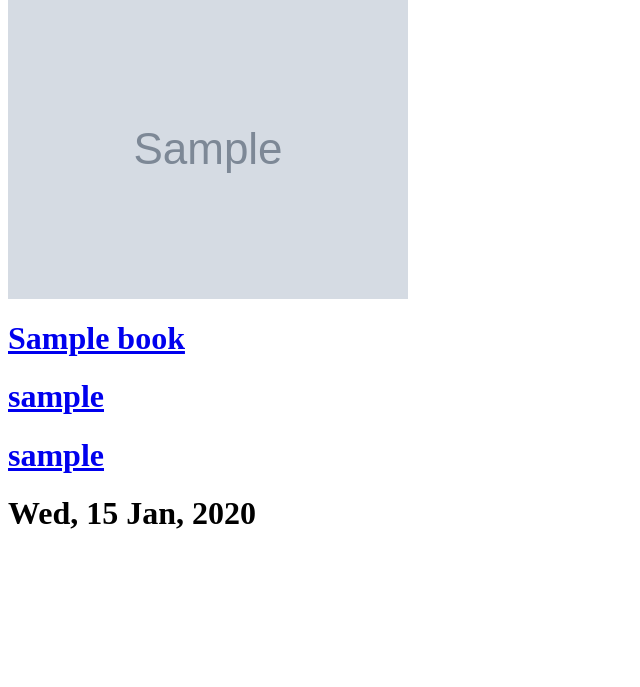
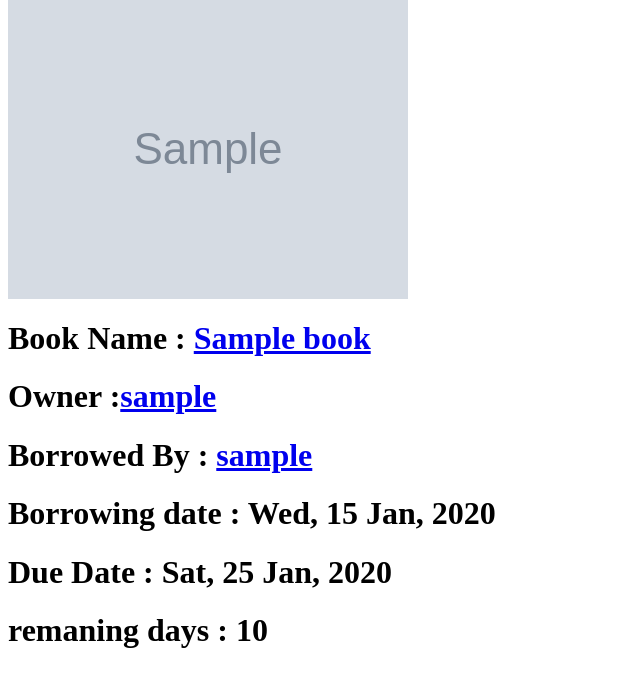
Before and after one commit to bassiony1/Online-Library-Management, a Django app: template src/books/templates/books/borrowed_books.html in a window 1280 px wide. Shown: the part 100-787 px from the top of the page, without its empty margins (0-640 px from the left). Run offline with Django 3.2, Linux system fonts and the light colour scheme; the template is opened without the code that fills it: values that come from a table or form of the project are taken from there, others are empty; tables that the repository leaves empty hold one stand-in row (values such as "Sample post"); grey boxes marked "Sample" are stand-in pictures; some libraries are stand-ins or nearby versions.

Commit message:
Added returning Dates to books

```diff
--- a/src/books/models.py
+++ b/src/books/models.py
@@ -1,8 +1,9 @@
+from datetime import timedelta
 from django.db import models
 from django.contrib.auth.models import User
 from django.urls.base import reverse
 from PIL import Image
-
+from django.utils import timezone
 # Create your models here.
 class book(models.Model):
     name = models.CharField(max_length=50)
@@ -12,6 +13,21 @@ class book(models.Model):
     borrowed = models.BooleanField(default=False , verbose_name='borrow')
     borrowed_by = models.ForeignKey(User , on_delete=models.SET_NULL , related_name='book_borrowing' , blank=True , null=True)
     upload_date = models.DateTimeField(auto_now_add=True)
+    borrowed_date = models.DateTimeField(default= None, null=True , blank=True)
+    borrowing_duration = models.IntegerField(null=True , blank=True)
+    return_date = models.DateTimeField(null=True)
+
+
+
+
+
+    @property
+    def return_date(self):
+      return self.borrowed_date + timedelta(days=self.borrowing_duration)
+
+    @property
+    def remaining (self):
+        return (self.return_date - self.borrowed_date).days
 
     ## overrideing The Success_Url  method for The Creation of A book
     def get_absolute_url(self):
--- a/src/books/templates/books/book.html
+++ b/src/books/templates/books/book.html
@@ -6,6 +6,7 @@
     <h1>Description: {{book.description}}</h1>
     <h1>Owned By :{{book.owner}}</h1>
     <h1>Uploaded At :{{book.upload_date|date:"D, d M, Y"}}</h1>
+    <h1>Borrowing Duration : {{book.borrowing_duration}}</h1>
     <form action="" method="POST">
         {% csrf_token %}
         {% bootstrap_form form %}
--- a/src/books/templates/books/borrowed_books.html
+++ b/src/books/templates/books/borrowed_books.html
@@ -15,10 +15,12 @@
 {% for book in books %}
 
     <img src="{{book.cover.url}}" alt="">
-    <h1><a href="{% url 'book-detail' book.pk %}">{{book.name}}</a></h1>
-    <h1><a href=" {% url 'u-profile' book.owner.profile.id %} ">{{book.owner}}</a></h1>
-    <h1><a href=" {% url 'u-profile' book.borrowed_by.profile.id %} ">{{book.borrowed_by}}</a></h1>
-    <h1>{{book.upload_date|date:"D, d M, Y"}}</h1>
+    <h1>Book Name : <a href="{% url 'book-detail' book.pk %}">{{book.name}}</a></h1>
+    <h1>Owner :<a href=" {% url 'u-profile' book.owner.profile.id %} ">{{book.owner}}</a></h1>
+    <h1> Borrowed By : <a href=" {% url 'u-profile' book.borrowed_by.profile.id %} ">{{book.borrowed_by}}</a></h1>
+    <h1>Borrowing date : {{book.borrowed_date|date:"D, d M, Y"}}</h1>
+    <h1>Due Date : {{book.return_date|date:"D, d M, Y"}}</h1>
+    <h1> remaning days : {{book.remaining}} </h1>
 
 {% endfor %}
 
--- a/src/books/templates/books/home.html
+++ b/src/books/templates/books/home.html
@@ -15,7 +15,8 @@
     <img src="{{book.cover.url}}" alt="">
     <h1><a href="{% url 'book-detail' book.pk %}">{{book.name}}</a></h1>
     <h1><a href=" {% url 'u-profile' book.owner.profile.id %} ">{{book.owner}}</a></h1>
-    <h1>{{book.upload_date|date:"D, d M, Y"}}</h1>
+    <h1>Borrowing Duration : {{book.borrowing_duration}}</h1>
+    <h1>Uploaded at : {{book.upload_date|date:"D, d M, Y"}}</h1>
 
 {% endfor %}
 
```
Also changed, not shown: src/books/views.py (+24 -3 lines), src/books/migrations/0004_auto_20210917_0620.py (added), src/books/migrations/0005_alter_book_borrowed_date.py (added), src/books/migrations/0006_alter_book_borrowed_date.py (added), src/books/migrations/0007_auto_20210917_0651.py (added), src/books/migrations/0008_alter_book_borrowing_duration.py (added).
